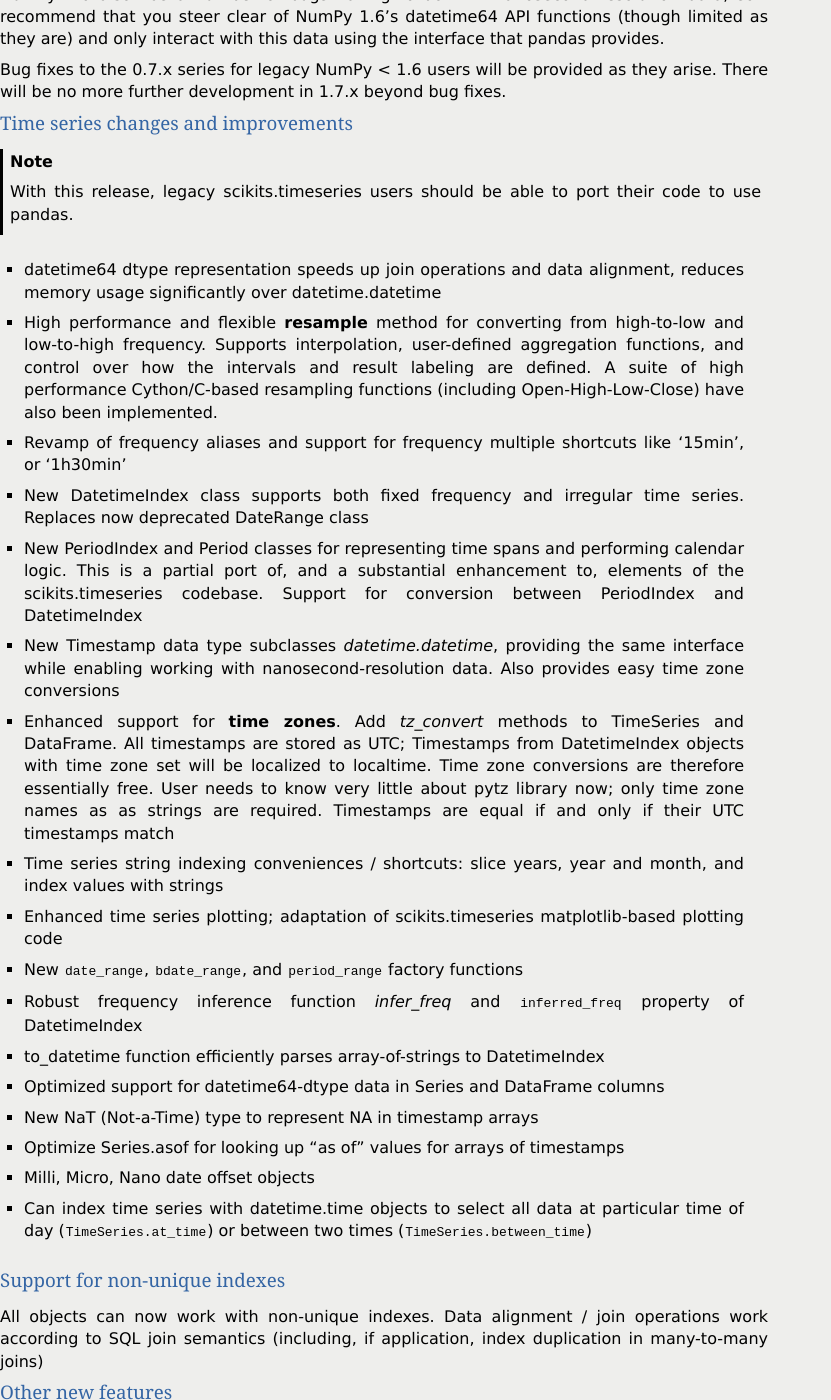
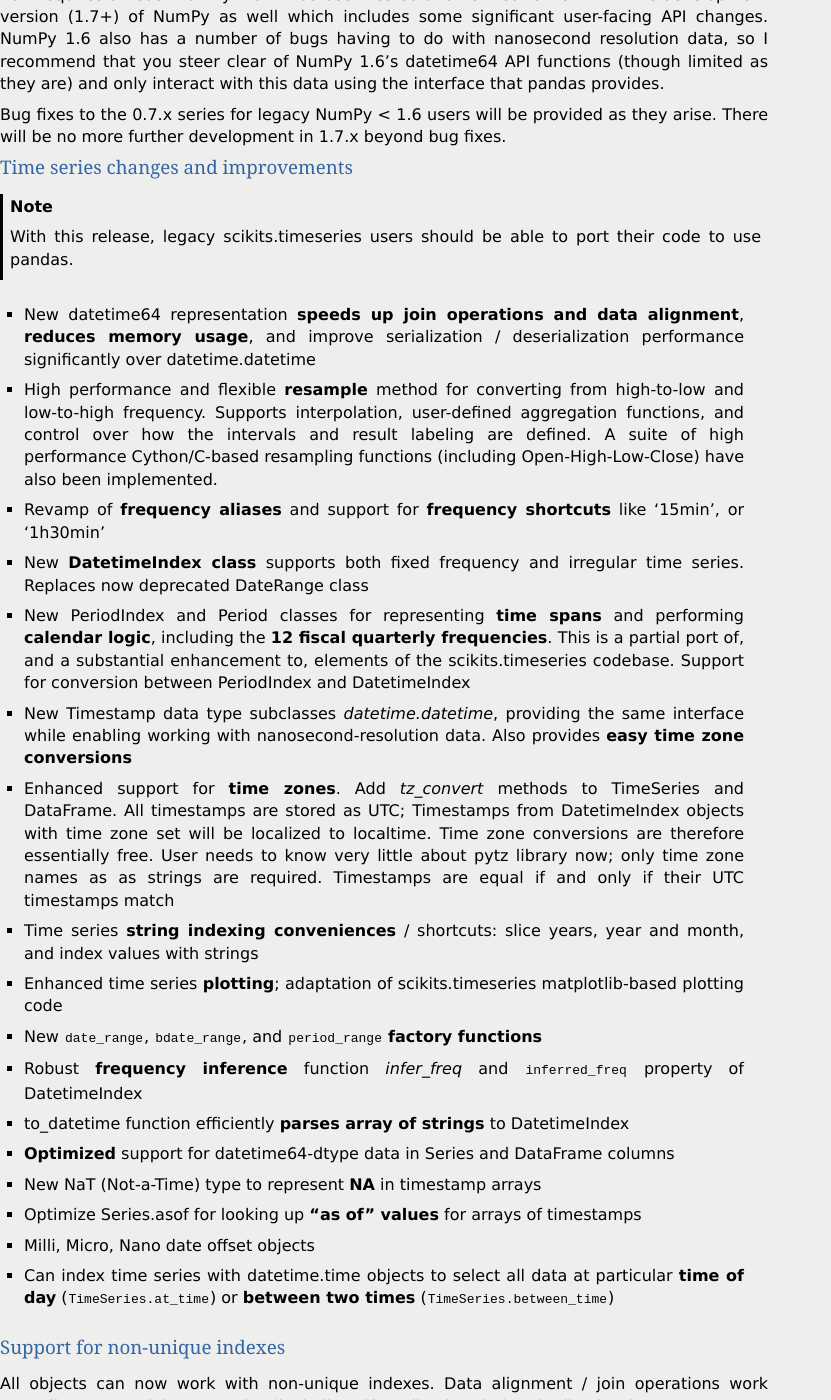
Before and after one commit to mobogaqc/pandas, a Sphinx documentation site: the page built from doc/source/whatsnew.rst, in a window 1280 px wide and 1400 px high, scrolled down 589 px. Shown: the whole window, without its empty margins (0-831 px from the left). Built offline with Sphinx 7.4.7, drawn with Linux system fonts in a browser that asks for light colours; formulas are drawn with MathJax 3; the version number is read from the project's files by our own code; some of the changed text lies outside the part shown.

Commit message:
DOC: release notes, what's new

```diff
--- a/doc/source/whatsnew/v0.8.0.txt
+++ b/doc/source/whatsnew/v0.8.0.txt
@@ -1,14 +1,16 @@
 .. _whatsnew_080:
 
-v.0.8.0 (TBD June, 2012)
+v0.8.0 (TBD June, 2012)
 ------------------------
 
 This is a major release from 0.7.3 and includes extensive work on the time
 series handling and processing infrastructure as well as a great deal of new
 functionality throughout the library. It includes over 700 commits from more
 than 20 distinct authors. Most pandas 0.7.3 and earlier users should not
-experience any issues upgrading, but due to the migration to the NumPy See the
-`full release notes
+experience any issues upgrading, but due to the migration to the NumPy
+datetime64 dtype, there may be a number of bugs and incompatibilities
+lurking. Lingering incompatibilities will be fixed ASAP in a 0.8.1 release if
+necessary. See the `full release notes
 <https://github.com/pydata/pandas/blob/master/RELEASE.rst>`__ or issue tracker
 on GitHub for a complete list.
 
@@ -37,44 +39,49 @@
     With this release, legacy scikits.timeseries users should be able to port
     their code to use pandas.
 
-- datetime64 dtype representation speeds up join operations and data alignment,
-  reduces memory usage significantly over datetime.datetime
+- New datetime64 representation **speeds up join operations and data
+  alignment**, **reduces memory usage**, and improve serialization /
+  deserialization performance significantly over datetime.datetime
 - High performance and flexible **resample** method for converting from
   high-to-low and low-to-high frequency. Supports interpolation, user-defined
   aggregation functions, and control over how the intervals and result labeling
   are defined. A suite of high performance Cython/C-based resampling functions
   (including Open-High-Low-Close) have also been implemented.
-- Revamp of frequency aliases and support for frequency multiple shortcuts like
+- Revamp of **frequency aliases** and support for **frequency shortcuts** like
   '15min', or '1h30min'
-- New DatetimeIndex class supports both fixed frequency and irregular time
+- New **DatetimeIndex class** supports both fixed frequency and irregular time
   series. Replaces now deprecated DateRange class
-- New PeriodIndex and Period classes for representing time spans and performing
-  calendar logic. This is a partial port of, and a substantial enhancement to,
+- New PeriodIndex and Period classes for representing **time spans** and
+  performing **calendar logic**, including the **12 fiscal quarterly
+  frequencies**. This is a partial port of, and a substantial enhancement to,
   elements of the scikits.timeseries codebase. Support for conversion between
   PeriodIndex and DatetimeIndex
 - New Timestamp data type subclasses `datetime.datetime`, providing the same
   interface while enabling working with nanosecond-resolution data. Also
-  provides easy time zone conversions
+  provides **easy time zone conversions**
 - Enhanced support for **time zones**. Add `tz_convert` methods to TimeSeries
   and DataFrame. All timestamps are stored as UTC; Timestamps from
   DatetimeIndex objects with time zone set will be localized to localtime. Time
   zone conversions are therefore essentially free. User needs to know very
   little about pytz library now; only time zone names as as strings are
   required. Timestamps are equal if and only if their UTC timestamps match
-- Time series string indexing conveniences / shortcuts: slice years, year and
-  month, and index values with strings
-- Enhanced time series plotting; adaptation of scikits.timeseries
+- Time series **string indexing conveniences** / shortcuts: slice years, year
+  and month, and index values with strings
+- Enhanced time series **plotting**; adaptation of scikits.timeseries
   matplotlib-based plotting code
-- New ``date_range``, ``bdate_range``, and ``period_range`` factory functions
-- Robust frequency inference function `infer_freq` and ``inferred_freq``
+- New ``date_range``, ``bdate_range``, and ``period_range`` **factory
+  functions**
+- Robust **frequency inference** function `infer_freq` and ``inferred_freq``
   property of DatetimeIndex
-- to_datetime function efficiently parses array-of-strings to DatetimeIndex
-- Optimized support for datetime64-dtype data in Series and DataFrame columns
-- New NaT (Not-a-Time) type to represent NA in timestamp arrays
-- Optimize Series.asof for looking up "as of" values for arrays of timestamps
+- to_datetime function efficiently **parses array of strings** to DatetimeIndex
+- **Optimized** support for datetime64-dtype data in Series and DataFrame
+  columns
+- New NaT (Not-a-Time) type to represent **NA** in timestamp arrays
+- Optimize Series.asof for looking up **"as of" values** for arrays of
+  timestamps
 - Milli, Micro, Nano date offset objects
 - Can index time series with datetime.time objects to select all data at
-  particular time of day (``TimeSeries.at_time``) or between two times
+  particular **time of day** (``TimeSeries.at_time``) or **between two times**
   (``TimeSeries.between_time``)
 
 Support for non-unique indexes
```
